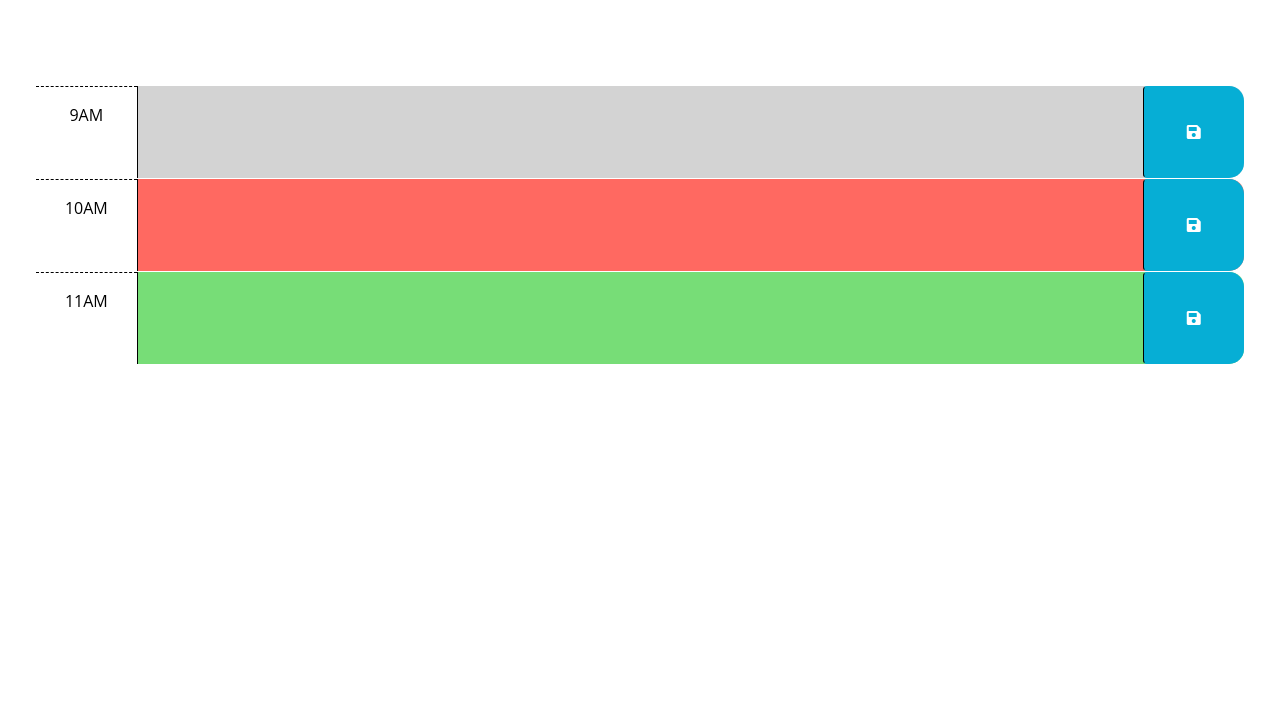
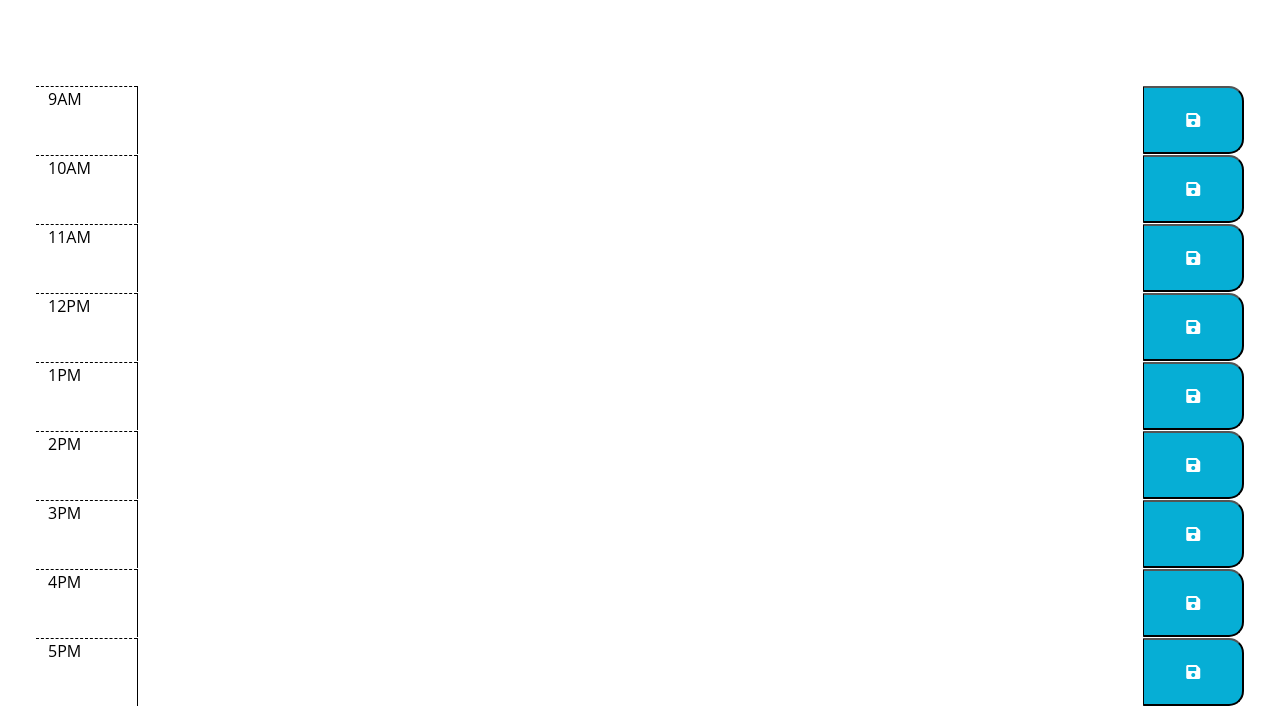
Before and after one commit to CalmedDuck/Work-Day-Scheduler, a plain HTML site: page index.html in a window 1280 px wide. Shown: the part 166-872 px from the top of the page. Before the commit the page ends 800 px from the top, so only its background shows below. Drawn offline with nearby package versions, Linux system fonts and the light colour scheme; files that its build step writes are made by us from their sources; files whose address does not match are found by name.

Commit message:
Removed old divs and added new divs for different hours of the day (9AM-5PM).

```diff
--- a/index.html
+++ b/index.html
@@ -20,7 +20,7 @@
       href="https://fonts.googleapis.com/css2?family=Fira+Sans:wght@400;700&display=swap"
       rel="stylesheet"
     />
-    <link rel="stylesheet" href="style.css" />
+    <link rel="stylesheet" href="C:\Users\bwill\bootcamp\UofO-VIRT-FSF-PT-07-2023-U-LOLC\Work-Day-Scheduler\Work-Day-Scheduler\assets\style.css" />
     <title>Work Day Scheduler</title>
   </head>
 
@@ -30,50 +30,70 @@
       <p class="lead">A simple calendar app for scheduling your work day</p>
       <p id="currentDay" class="lead"></p>
     </header>
+
     <div class="container-fluid px-5">
-      <!-- Use class for "past", "present", and "future" to apply styles to the
-        time-block divs accordingly. The javascript will need to do this by
-        adding/removing these classes on each div by comparing the hour in the
-        id to the current hour. The html provided below is meant to be an example
-        demonstrating how the css provided can be leveraged to create the
-        desired layout and colors. The html below should be removed or updated
-        in the finished product. Remember to delete this comment once the
-        code is implemented.
-        -->
-
-      <!-- Example of a past time block. The "past" class adds a gray background color. -->
-      <div id="hour-9" class="row time-block past">
-        <div class="col-2 col-md-1 hour text-center py-3">9AM</div>
-        <textarea class="col-8 col-md-10 description" rows="3"> </textarea>
-        <button class="btn saveBtn col-2 col-md-1" aria-label="save">
-          <i class="fas fa-save" aria-hidden="true"></i>
-        </button>
+      <div class="time-block row" id="hour-9">
+        <div class="col-1 hour">9AM</div>
+        <textarea class="col-10 description"></textarea>
+        <button class="col-1 saveBtn"><i class="fas fa-save"></i></button>
       </div>
 
-      <!-- Example of a present time block. The "present" class adds a red background color. -->
-      <div id="hour-10" class="row time-block present">
-        <div class="col-2 col-md-1 hour text-center py-3">10AM</div>
-        <textarea class="col-8 col-md-10 description" rows="3"> </textarea>
-        <button class="btn saveBtn col-2 col-md-1" aria-label="save">
-          <i class="fas fa-save" aria-hidden="true"></i>
-        </button>
+      <div class="time-block row" id="hour-10">
+        <div class="col-1 hour">10AM</div>
+        <textarea class="col-10 description"></textarea>
+        <button class="col-1 saveBtn"><i class="fas fa-save"></i></button>
       </div>
 
-      <!-- Example of a future time block. The "future" class adds a green background color. -->
-      <div id="hour-11" class="row time-block future">
-        <div class="col-2 col-md-1 hour text-center py-3">11AM</div>
-        <textarea class="col-8 col-md-10 description" rows="3"> </textarea>
-        <button class="btn saveBtn col-2 col-md-1" aria-label="save">
-          <i class="fas fa-save" aria-hidden="true"></i>
-        </button>
+      <div class="time-block row" id="hour-11">
+        <div class="col-1 hour">11AM</div>
+        <textarea class="col-10 description"></textarea>
+        <button class="col-1 saveBtn"><i class="fas fa-save"></i></button>
       </div>
-    </div>
+
+      <div class="time-block row" id="hour-12">
+        <div class="col-1 hour">12PM</div>
+        <textarea class="col-10 description"></textarea>
+        <button class="col-1 saveBtn"><i class="fas fa-save"></i></button>
+      </div>
+
+      <div class="time-block row" id="hour-13">
+        <div class="col-1 hour">1PM</div>
+        <textarea class="col-10 description"></textarea>
+        <button class="col-1 saveBtn"><i class="fas fa-save"></i></button>
+      </div>
+
+      <div class="time-block row" id="hour-14">
+        <div class="col-1 hour">2PM</div>
+        <textarea class="col-10 description"></textarea>
+        <button class="col-1 saveBtn"><i class="fas fa-save"></i></button>
+      </div>
+
+      <div class="time-block row" id="hour-15">
+        <div class="col-1 hour">3PM</div>
+        <textarea class="col-10 description"></textarea>
+        <button class="col-1 saveBtn"><i class="fas fa-save"></i></button>
+      </div>
+
+      <div class="time-block row" id="hour-16">
+        <div class="col-1 hour">4PM</div>
+        <textarea class="col-10 description"></textarea>
+        <button class="col-1 saveBtn"><i class="fas fa-save"></i></button>
+      </div>
+
+      <div class="time-block row" id="hour-17">
+        <div class="col-1 hour">5PM</div>
+        <textarea class="col-10 description"></textarea>
+        <button class="col-1 saveBtn"><i class="fas fa-save"></i></button>
+      </div>
+
+
+
 
     <script src="https://cdnjs.cloudflare.com/ajax/libs/jquery/3.2.1/jquery.min.js"></script>
     <script src="https://cdn.jsdelivr.net/npm/dayjs@1.11.3/dayjs.min.js"
     integrity="sha256-iu/zLUB+QgISXBLCW/mcDi/rnf4m4uEDO0wauy76x7U="
     crossorigin="anonymous"></script>
 
-    <script src="script.js"></script>
+    <script src="C:\Users\bwill\bootcamp\UofO-VIRT-FSF-PT-07-2023-U-LOLC\Work-Day-Scheduler\Work-Day-Scheduler\assets\script.js"></script>
   </body>
 </html>
```
Also changed, not shown: assets/script.js (deleted, +0 -23 lines), assets/style.css (indentation only).
